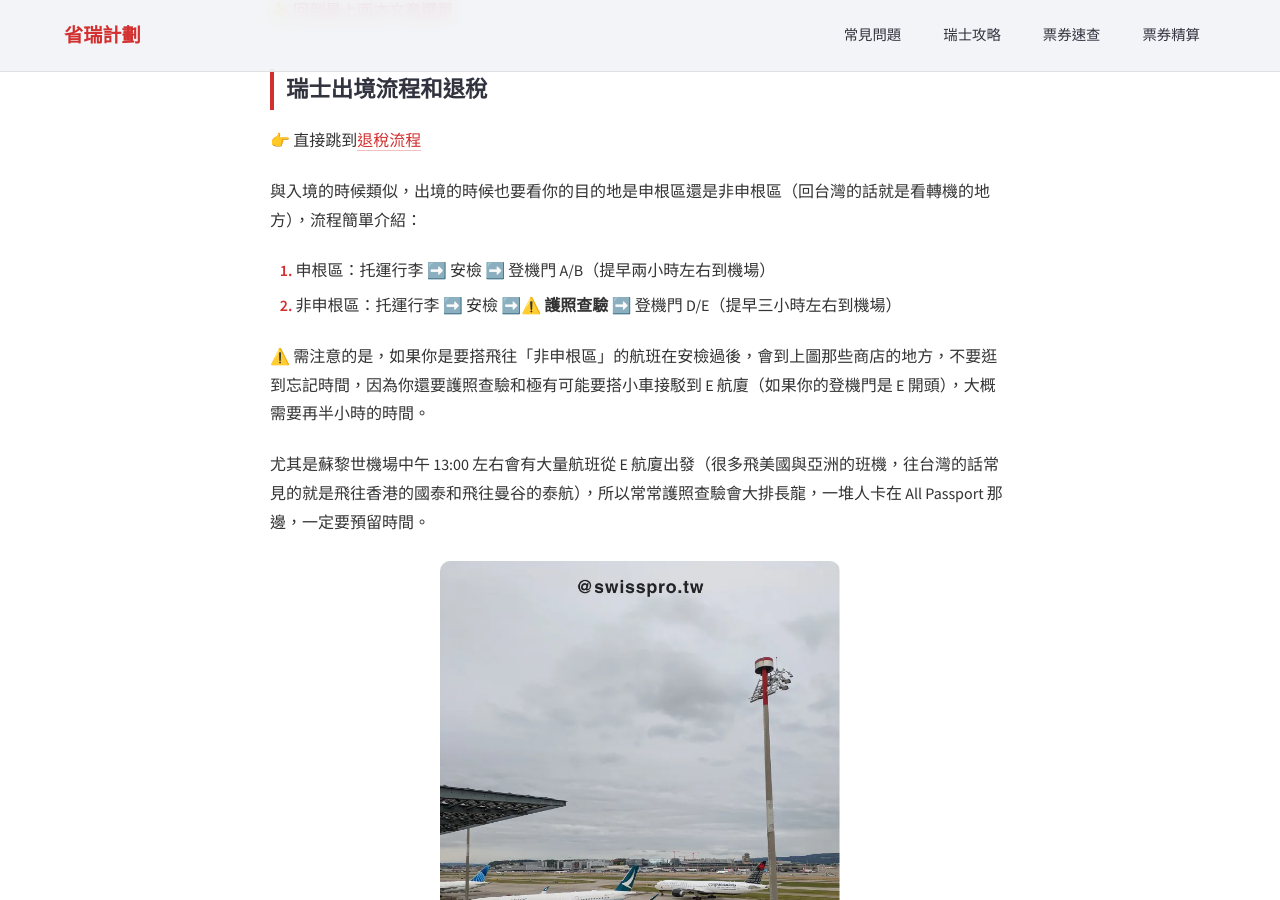
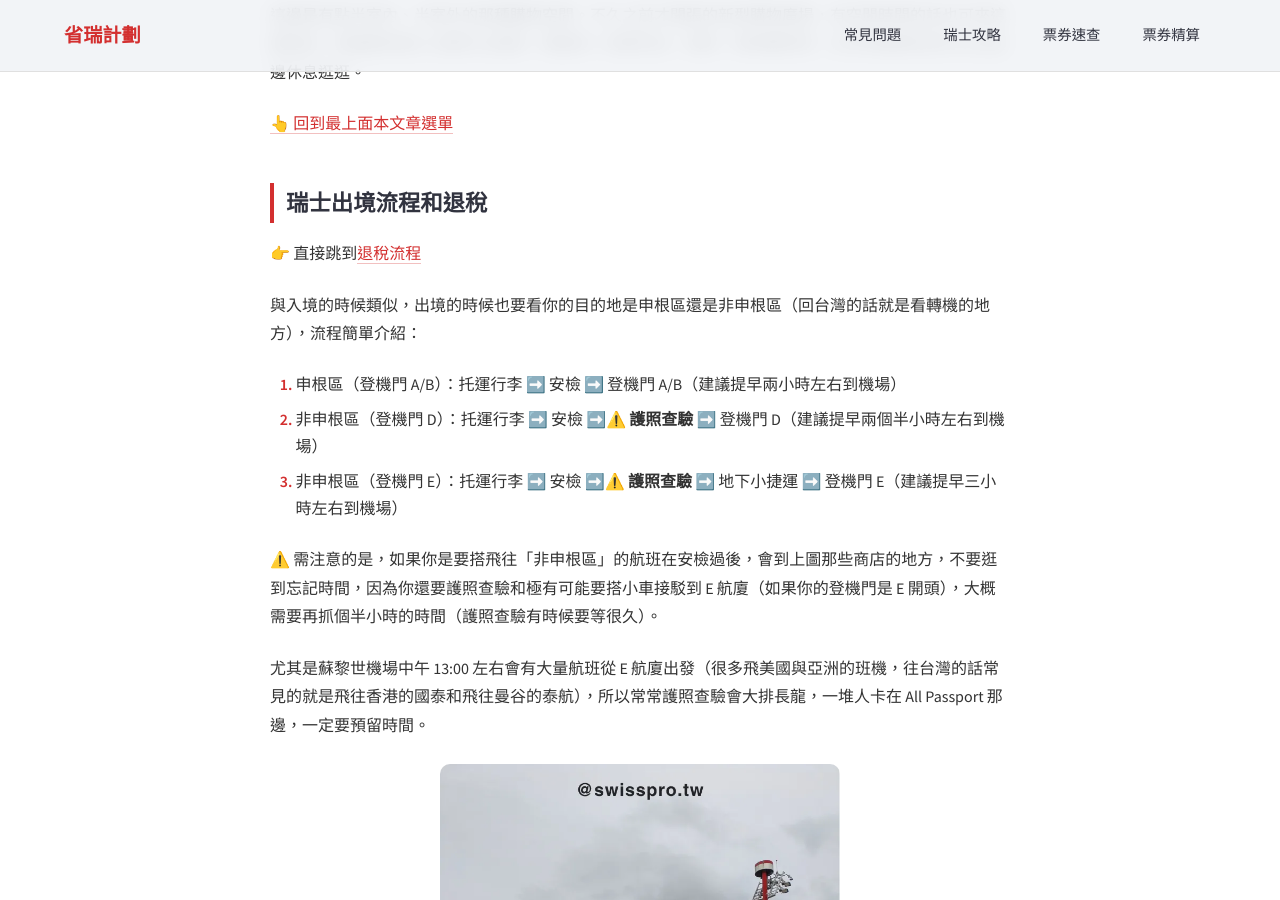
Before and after one commit to Chichinghsu/swisspro, a Jekyll site: the page built from _posts/2026-06-11-zurich-airport-guide.md, in a window 1280 px wide and 900 px high, scrolled down 9553 px. Built offline with Jekyll 4.4.1, drawn with Linux system fonts in a browser that asks for light colours; some of the changed text lies outside the part shown.

Commit message:
update faq zurich airport

```diff
--- a/_posts/2026-06-11-zurich-airport-guide.md
+++ b/_posts/2026-06-11-zurich-airport-guide.md
@@ -380,7 +380,10 @@
 <a id="shopping"></a>
 ## 機場超市、購物、吃飯
 
-剛到瑞士肚子餓？還是要離開瑞士之前打算最後採購一波？蘇黎世機場是你的好選擇。
+剛到瑞士肚子餓？還是要離開瑞士之前打算最後採購一波？蘇黎世機場是你的好選擇。其他瑞士必吃必買請看另外這兩篇：
+
+- {% assign target_post = site.posts | where: "url", "/blog/food-guide-switzerland/" | first %}<a href="{{ target_post.url }}" class="swiss-red-link">{{ target_post.title }}</a>。
+- {% assign target_post = site.posts | where: "url", "/blog/buy-guide-switzerland/" | first %}<a href="{{ target_post.url }}" class="swiss-red-link">{{ target_post.title }}</a>。
 
 ### 超市：Coop 和 Migros（安檢前）
 
@@ -447,10 +450,11 @@
 
 與入境的時候類似，出境的時候也要看你的目的地是申根區還是非申根區（回台灣的話就是看轉機的地方），流程簡單介紹：
 
-1. 申根區：托運行李 ➡️ 安檢 ➡️ 登機門 A/B（提早兩小時左右到機場）
-1. 非申根區：托運行李 ➡️ 安檢 ➡️⚠️ **護照查驗** ➡️ 登機門 D/E（提早三小時左右到機場）
+1. 申根區（登機門 A/B）：托運行李 ➡️ 安檢 ➡️ 登機門 A/B（建議提早兩小時左右到機場）
+1. 非申根區（登機門 D）：托運行李 ➡️ 安檢 ➡️⚠️ **護照查驗** ➡️ 登機門 D（建議提早兩個半小時左右到機場）
+1. 非申根區（登機門 E）：托運行李 ➡️ 安檢 ➡️⚠️ **護照查驗** ➡️ 地下小捷運 ➡️ 登機門 E（建議提早三小時左右到機場）
 
-⚠️ 需注意的是，如果你是要搭飛往「非申根區」的航班在安檢過後，會到上圖那些商店的地方，不要逛到忘記時間，因為你還要護照查驗和極有可能要搭小車接駁到 E 航廈（如果你的登機門是 E 開頭），大概需要再半小時的時間。
+⚠️ 需注意的是，如果你是要搭飛往「非申根區」的航班在安檢過後，會到上圖那些商店的地方，不要逛到忘記時間，因為你還要護照查驗和極有可能要搭小車接駁到 E 航廈（如果你的登機門是 E 開頭），大概需要再抓個半小時的時間（護照查驗有時候要等很久）。
 
 尤其是蘇黎世機場中午 13:00 左右會有大量航班從 E 航廈出發（很多飛美國與亞洲的班機，往台灣的話常見的就是飛往香港的國泰和飛往曼谷的泰航），所以常常護照查驗會大排長龍，一堆人卡在 All Passport 那邊，一定要預留時間。
 
@@ -674,6 +678,13 @@
 </details>
 
 <details>
+<summary class="faq-question">蘇黎世機場有幾個航廈？</summary>
+<div class="faq-answer">
+    蘇黎世機場 Check-in 有分兩邊 1, 3 在同一棟（火車站那棟），2 在另一棟，但就走路 5-10 分鐘的距離。登機門的話進去之後有 ABDE 四種，ABD 在同一棟，安檢過後走一下就會到，E 在另一棟，需要再搭地底小捷運過去。另外，通常登機門 A 和 B 在申根區內，D 和 E 需要過護照查驗，所以要預留的時間 E 最多（搭小捷運 + 護照查驗） > D （護照查驗）> A/B （只需安檢）。
+</div>
+</details>
+
+<details>
 <summary class="faq-question">蘇黎世機場退稅需要預留多少時間？</summary>
 <div class="faq-answer">
     建議至少提前 3 小時抵達機場，詳細退稅流程請看本文上方<a href="#tax_refund">退稅部分（點我）</a>。
```
